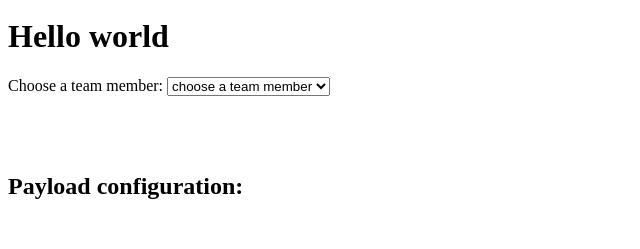
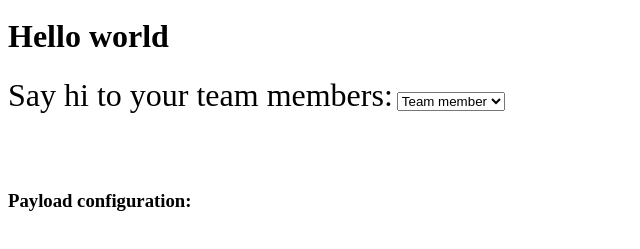
Before and after one commit to yonish3/SFMC_custom_activity, a website: page public/index.html in a window 1280 px wide. Shown: the part 99-348 px from the top of the page, without its empty margins (0-640 px from the left). Drawn offline with nearby package versions, Linux system fonts and the light colour scheme.

Commit message:
fix design

```diff
--- a/public/index.html
+++ b/public/index.html
@@ -12,16 +12,19 @@
         #sayHiDiv{
             background: brown;
         }
+        #headLabel{
+            font-size: xx-large;
+        }
     </style>
 </head>
 <body>
     <img id="logo" alt="ServiceWise" src="../ServiceWise-Logo-512.png">
     <h1>Hello world</h1>
 
-    <label for="team">Choose a team member:</label>
+    <label id="headLabel" for="team">Say hi to your team members:</label>
 
     <select name="team" id="team">
-        <option value="default">choose a team member</option>
+        <option value="default">Team member</option>
         <option value="Hanit">Hanit</option>
         <option value="Tal">Tal</option>
         <option value="Lior">Lior</option>
@@ -34,7 +37,7 @@
         <h1 id = "sayWhatsUp"></h1>
     </div>
     <br><br>
-    <h2>Payload configuration: </h2>
+    <h3>Payload configuration: </h3>
     <p id="MC_data"></p>
 
 
```
